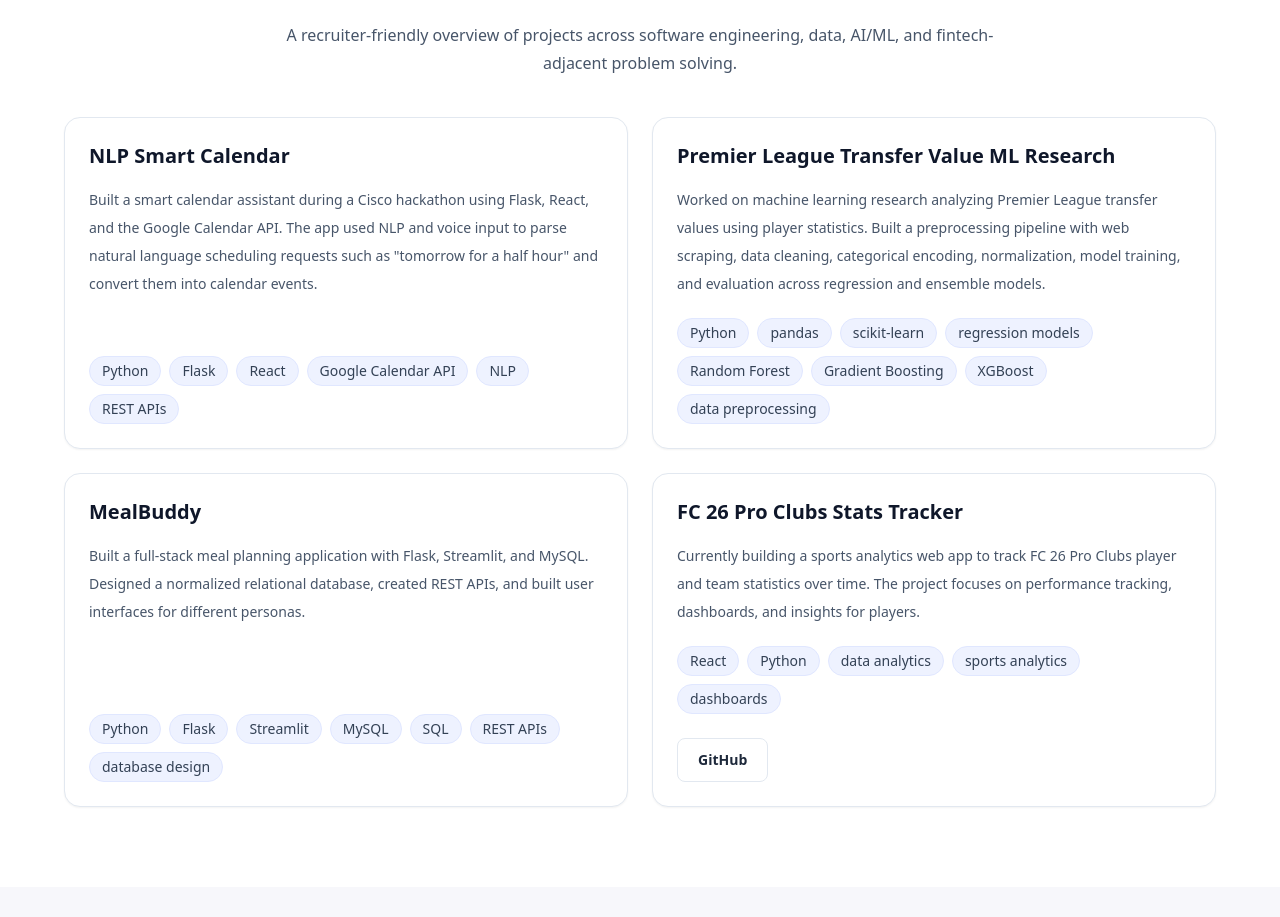
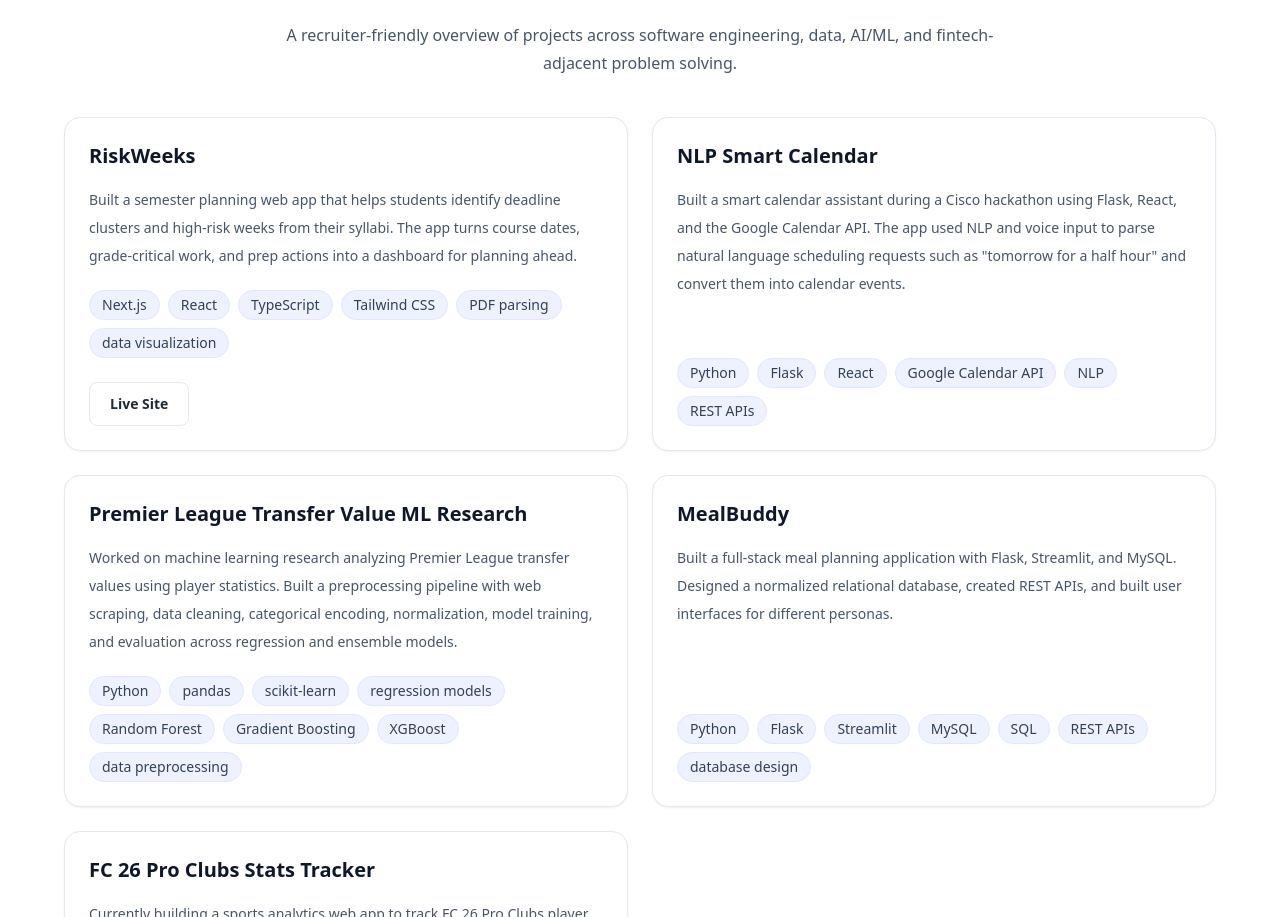
Before and after one commit to avenkat28/personal-portfolio, a Next.js app: page / in a window 1280 px wide. Shown: the part 1333-2250 px from the top of the page. Built offline with nearby package versions, Linux system fonts and the light colour scheme.

Commit message:
added project

```diff
--- a/app/page.tsx
+++ b/app/page.tsx
@@ -4,6 +4,13 @@ const githubUrl = "https://github.com/avenkat28"; // Update this with your GitHu
 const linkedinUrl = "https://www.linkedin.com/in/arya-venkat-81526b245/"; // Update this with your LinkedIn profile.
 
 const projects = [
+  {
+    title: "RiskWeeks",
+    description:
+      "Built a semester planning web app that helps students identify deadline clusters and high-risk weeks from their syllabi. The app turns course dates, grade-critical work, and prep actions into a dashboard for planning ahead.",
+    tech: ["Next.js", "React", "TypeScript", "Tailwind CSS", "PDF parsing", "data visualization"],
+    live: "https://risk-weeks.vercel.app/"
+  },
   {
     title: "NLP Smart Calendar",
     description:
@@ -226,9 +233,10 @@ export default function Home() {
                     <Badge key={tech}>{tech}</Badge>
                   ))}
                 </div>
-                {project.github ? (
+                {project.github || project.live ? (
                   <div className="mt-6 flex gap-3">
-                    <LinkButton href={project.github}>GitHub</LinkButton>
+                    {project.live ? <LinkButton href={project.live}>Live Site</LinkButton> : null}
+                    {project.github ? <LinkButton href={project.github}>GitHub</LinkButton> : null}
                   </div>
                 ) : null}
               </article>
```
